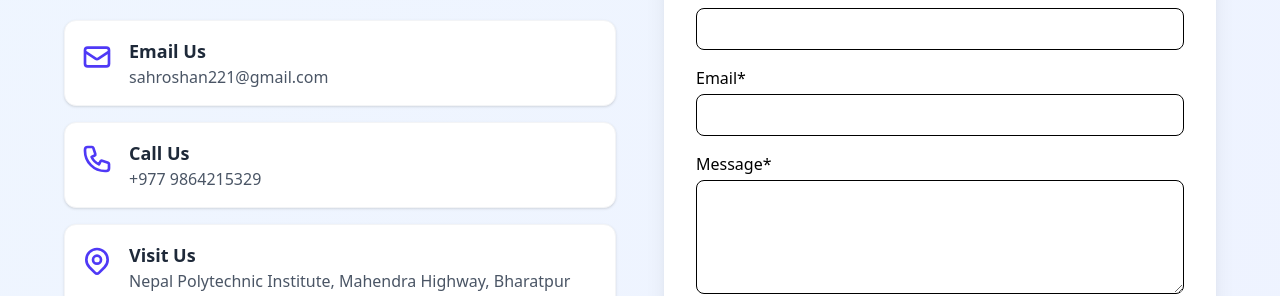
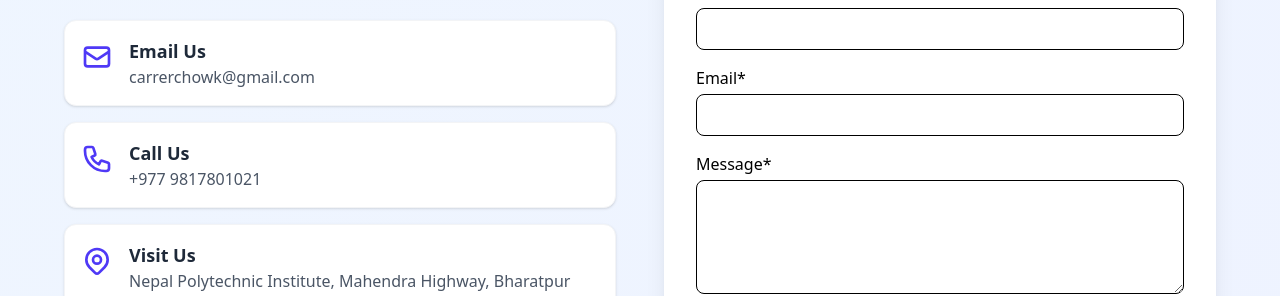
Before and after one commit to PrashantKumar90/carrerchowk, a React (Vite) app: page /contact in a window 1280 px wide. Shown: the part 420-716 px from the top of the page. Built offline with nearby package versions, Linux system fonts and the light colour scheme.

Commit message:
Updated Frontend

```diff
--- a/src/pages/Contact.jsx
+++ b/src/pages/Contact.jsx
@@ -37,8 +37,8 @@ const Contact = () => {
         </svg>
       ),
       title: "Email Us",
-      detail: "sahroshan221@gmail.com",
-      action: "sahroshan221@gmail.com"
+      detail: "carrerchowk@gmail.com",
+      action: "carrerchowk@gmail.com"
     },
     {
       icon: (
@@ -47,8 +47,8 @@ const Contact = () => {
         </svg>
       ),
       title: "Call Us",
-      detail: "+977 9864215329 ",
-      action: "tel:+977 9864215329"
+      detail: "+977 9817801021 ",
+      action: "tel:+977 9817801021"
     },
     {
       icon: (
```
